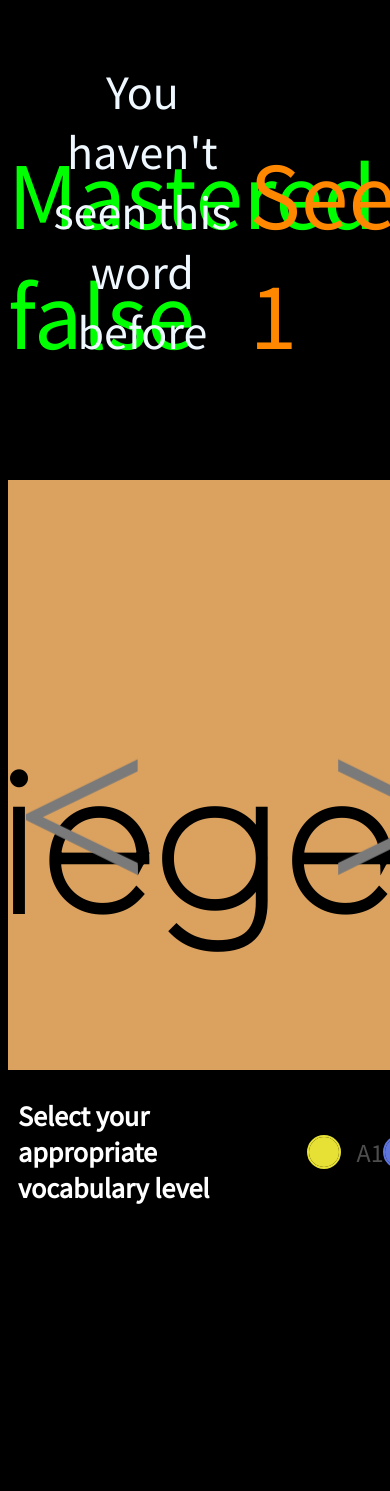
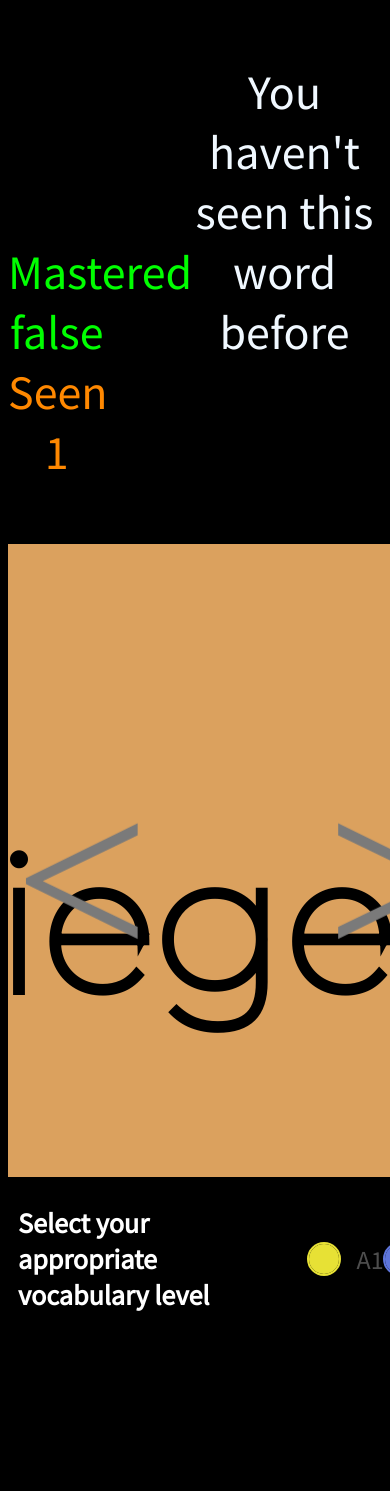
Before and after one commit to keshav99/personalsite, a PHP site: page /german/flashcards/index.html in a window 390 px wide; the page is wider, and only the part inside the window is pictured. Shown: the top 1491 px of that part. Before the commit the page ends 1204 px from the top of that part, so only its background shows below. Run offline with PHP 8.4, Linux system fonts and the light colour scheme.

Commit message:
Upadting env

```diff
--- a/german/flashcards/style.css
+++ b/german/flashcards/style.css
@@ -262,15 +262,16 @@ h3{
 
     }
     #container{
-        margin-top: 10vh;
-        height: 70vh;
+        margin-top: 5vh;
+        height: 75vh;
     }
     #top{
         margin-top: 5vh;
 
     }
     .scores{
-        font-size: 2em;;
+        font-size: 1em;
+        width: 25vw;
     }
     #youveseen{
         width: 50vw;
```
